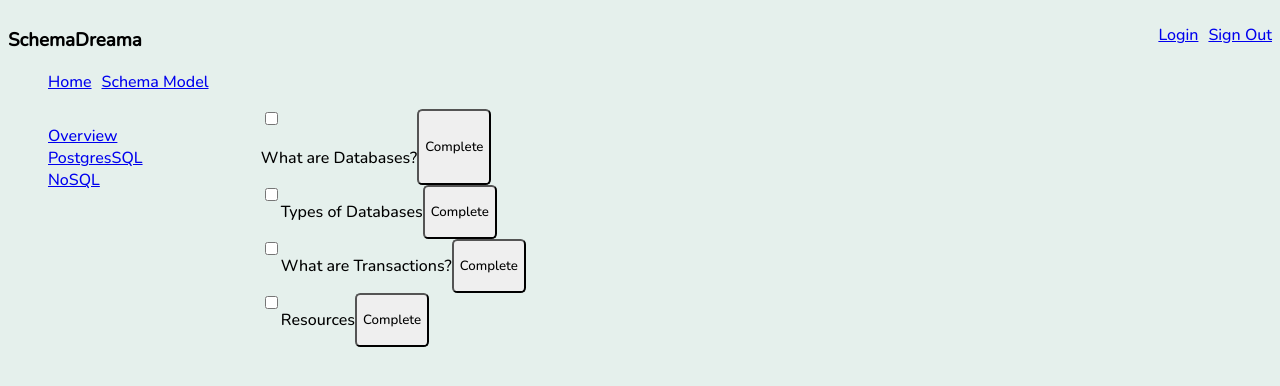
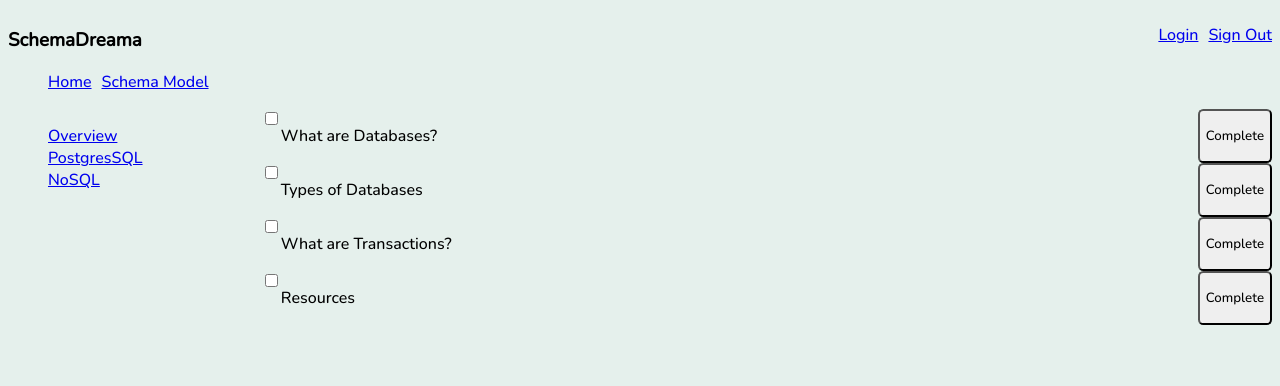
Before and after one commit to Goblin-Gang/Schema-Dreama, a React app: page /Overview in a window 1280 px wide. Shown: the top 386 px of the page. Built offline with nearby package versions, Linux system fonts and the light colour scheme.

Commit message:
refactored to resuse unit tile component

```diff
--- a/client/components/Overview/OV2.jsx
+++ /dev/null
@@ -1,16 +0,0 @@
-import React, { useState } from "react";
-import { Link, Outlet } from "react-router-dom";
-
-export default function OV2 () {
-  return (
-    <>
-      <div className="unitTiles">
-        <form>
-          <input type="checkbox" id="unit1" name="unit1" value="done" />
-        </form>
-        <p>Types of Databases</p>
-        <button>Complete</button>
-      </div>
-    </>
-  );
-}
--- a/client/components/Overview/OV3.jsx
+++ /dev/null
@@ -1,16 +0,0 @@
-import React, { useState } from "react";
-import { Link, Outlet } from "react-router-dom";
-
-export default function OV3 () {
-  return (
-    <>
-      <div className="unitTiles">
-        <form>
-          <input type="checkbox" id="unit1" name="unit1" value="done" />
-        </form>
-        <p>What are Transactions?</p>
-        <button>Complete</button>
-      </div>
-    </>
-  );
-}
--- a/client/components/Overview/OV4.jsx
+++ /dev/null
@@ -1,16 +0,0 @@
-import React, { useState } from "react";
-import { Link, Outlet } from "react-router-dom";
-
-export default function OV4 () {
-  return (
-    <>
-      <div className="unitTiles">
-        <form>
-          <input type="checkbox" id="unit1" name="unit1" value="done" />
-        </form>
-        <p>Resources</p>
-        <button>Complete</button>
-      </div>
-    </>
-  );
-}
--- a/client/components/Overview/OV1.jsx
+++ b/client/components/UnitTiles.jsx
@@ -1,15 +1,15 @@
 import React, { useState } from "react";
 import { Link, Outlet } from "react-router-dom";
 
-export default function OV1 () {
+export default function UnitTiles({ unit }) {
   return (
     <>
       <div className="unitTiles">
         <div>
           <form>
-            <input type="checkbox" id="unit1" name="unit1" value="done" />
+            <input type="checkbox" id={`unit-${unit}`} name={`unit-${unit}`} value="done" />
           </form>
-          <p>What are Databases?</p>
+          <p>{unit}</p>
         </div>
         <button>Complete</button>
       </div>
--- a/client/pages/Home.jsx
+++ b/client/pages/Home.jsx
@@ -2,6 +2,8 @@ import React from 'react'
 import { Link, Outlet } from "react-router-dom";
 
 export default function Home () {
+
+
   return (
     <>
       <div className='homeContainer'>
--- a/client/pages/NoSQL.jsx
+++ b/client/pages/NoSQL.jsx
@@ -1,10 +1,28 @@
 import React from 'react'
 import { Link, Outlet } from "react-router-dom";
+import TableOfContents from '../components/TableOfContents.jsx';
+import UnitTiles from '../components/UnitTiles.jsx';
 
-export default function NoSQL () {
+export default function PostgresSQL() {
+  const units = [
+    'What is a NoSQLDatabase?',
+    'Schema Setup',
+    'CRUD Transactions'
+  ];
+
   return (
     <>
-      <p>This is the NoSQL page</p>
+      <div id='overviewContainer'>
+        <div className='tocContainer'>
+          <TableOfContents />
+        </div>
+        <div className='tileContainer'>
+          {/* Map over the units array and pass each unit to the UnitTiles component */}
+          {units.map(unit => (
+            <UnitTiles key={unit} unit={unit} />
+          ))}
+        </div>
+      </div>
     </>
-  )
+  );
 }
--- a/client/pages/Overview.jsx
+++ b/client/pages/Overview.jsx
@@ -1,25 +1,29 @@
 import React from 'react'
 import { Link, Outlet } from "react-router-dom";
 import TableOfContents from '../components/TableOfContents.jsx'
-import OV1 from '../components/Overview/OV1.jsx'
-import OV2 from '../components/Overview/OV2.jsx'
-import OV3 from '../components/Overview/OV3.jsx'
-import OV4 from '../components/Overview/OV4.jsx'
+import UnitTiles from '../components/UnitTiles.jsx';
 
-export default function Overview () {
+export default function Overview() {
+  const units = [
+    'What are Databases?',
+    'Types of Databases',
+    'What are Transactions?',
+    'Resources'
+  ];
+
   return (
     <>
-    <div id='overviewContainer'>
-      <div className='tocContainer'>
-        <TableOfContents/>
+      <div id='overviewContainer'>
+        <div className='tocContainer'>
+          <TableOfContents />
+        </div>
+        <div className='tileContainer'>
+          {/* Map over the units array and pass each unit to the UnitTiles component */}
+          {units.map(unit => (
+            <UnitTiles key={unit} unit={unit} />
+          ))}
+        </div>
       </div>
-      <div className='tileContainer'>
-        <OV1/>
-        <OV2/>
-        <OV3/>
-        <OV4/>
-      </div>
-    </div>
     </>
-  )
+  );
 }
--- a/client/pages/PostgreSQL.jsx
+++ b/client/pages/PostgreSQL.jsx
@@ -1,10 +1,28 @@
 import React from 'react'
 import { Link, Outlet } from "react-router-dom";
+import TableOfContents from '../components/TableOfContents.jsx';
+import UnitTiles from '../components/UnitTiles.jsx';
 
-export default function PostgresSQL () {
+export default function PostgresSQL() {
+  const units = [
+    'What is a PostgreSQL Database',
+    'Table Setup',
+    'CRUD Transactions'
+  ];
+
   return (
     <>
-      <p>This is the PostgresQL page</p>
+      <div id='overviewContainer'>
+        <div className='tocContainer'>
+          <TableOfContents />
+        </div>
+        <div className='tileContainer'>
+          {/* Map over the units array and pass each unit to the UnitTiles component */}
+          {units.map(unit => (
+            <UnitTiles key={unit} unit={unit} />
+          ))}
+        </div>
+      </div>
     </>
-  )
+  );
 }
--- a/client/styles/styles.css
+++ b/client/styles/styles.css
@@ -51,6 +51,12 @@
 }
 
 .unitTiles {
+  display: flex;
+  flex-direction: row;
+  justify-content: space-between;
+}
+
+.unitTiles div {
   display: flex;
   flex-direction: row;
 }
```
Also changed, not shown: client/components/PostgreSQL/PSQL1.jsx (deleted, +0 -13 lines).
